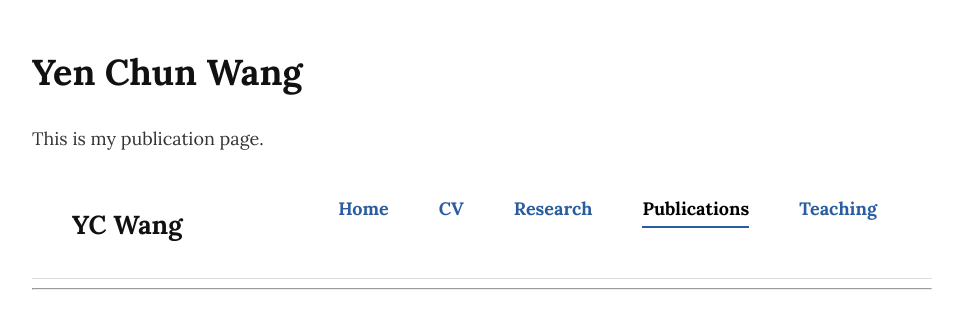
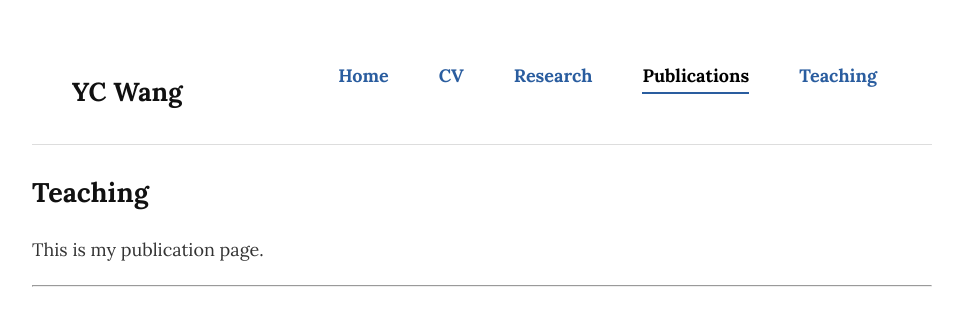
Before and after one commit to yencwang/.github.io, a plain HTML site: page publications.html in a window 1280 px wide. Shown: the whole page, without its empty margins (158-1121 px from the left). Drawn offline with Linux system fonts and the light colour scheme.

Commit message:
Update publications.html

```diff
--- a/publications.html
+++ b/publications.html
@@ -1,16 +1,11 @@
 <!DOCTYPE html>
 <html>
 <head>
-    <title>Publication</title>
-
-<link rel="stylesheet" href="style.css">
-
+    <meta charset="UTF-8">
+  <meta name="viewport" content="width=device-width, initial-scale=1.0">
+  <title>Teaching | YC Wang</title>
+  <link rel="stylesheet" href="style.css">
 </head>
-<body>
-    <h1>Yen Chun Wang</h1>
-    <p>This is my publication page.</p>
-
-
 
 </body>
 <header class="site-header">
@@ -24,6 +19,12 @@
   </nav>
 </header>
 
+ <main>
+    <h2>Teaching</h2>
+     <p>This is my publication page.</p>
+
+
+
 </html>
 
 
```
